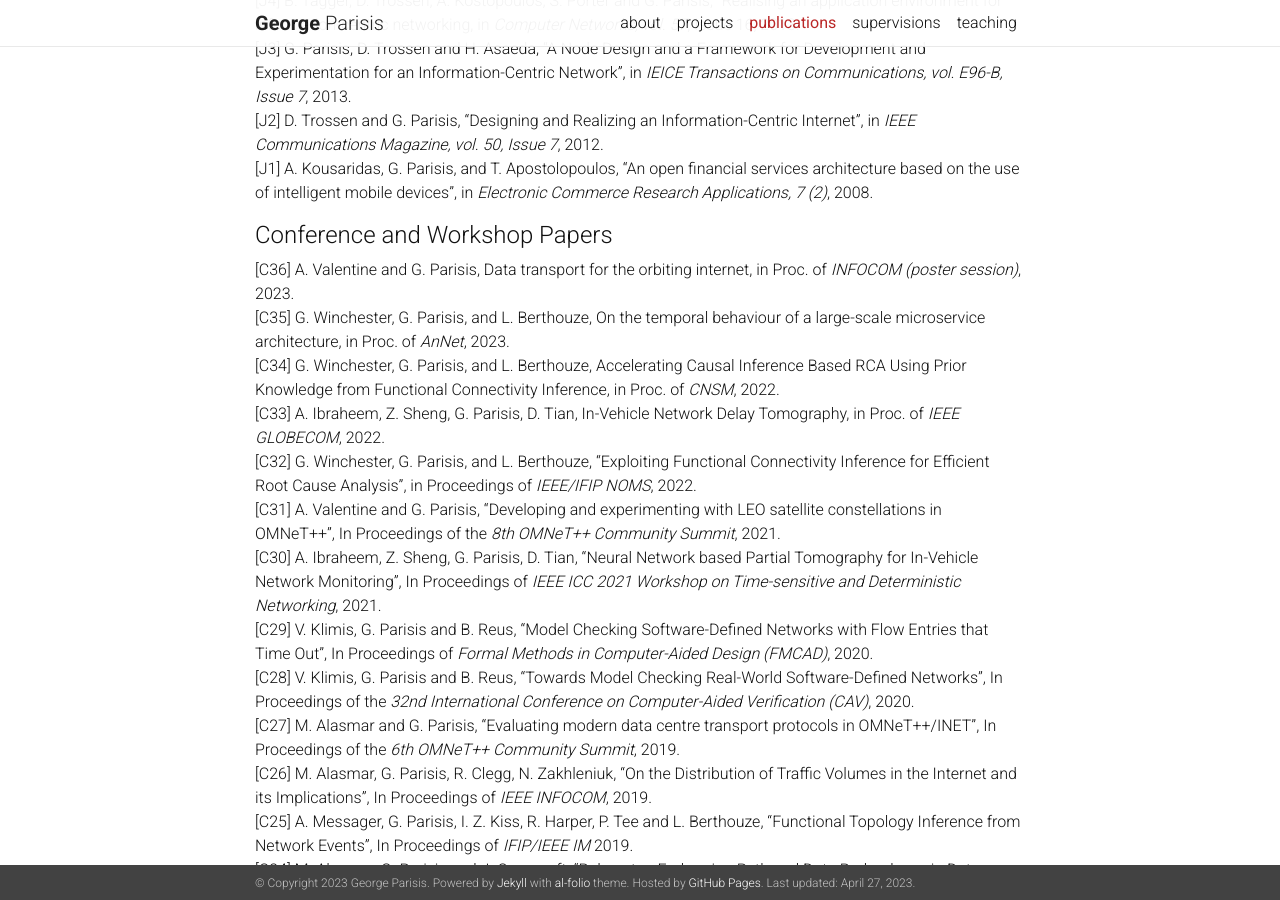
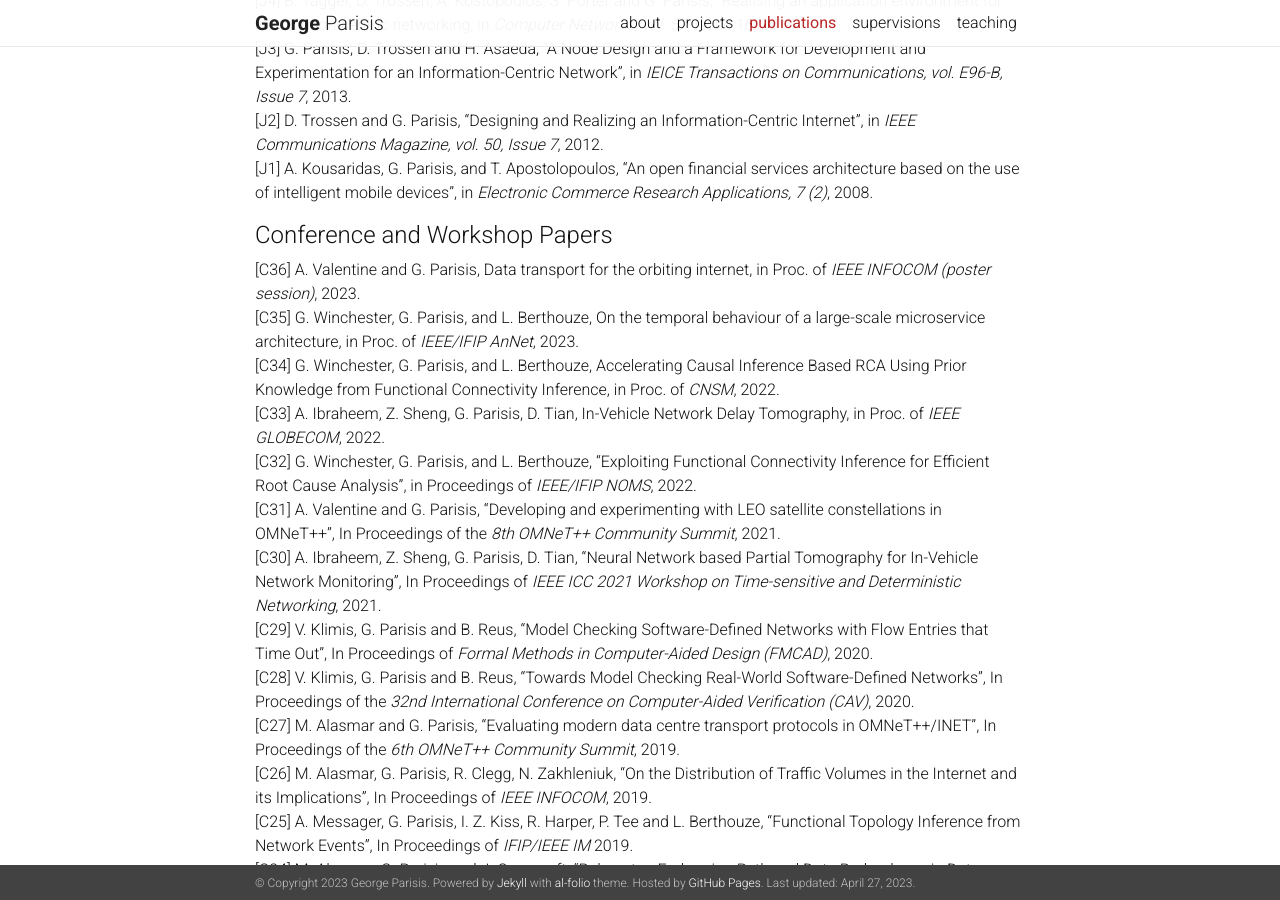
Before and after one commit to georgeparisis/georgeparisis.github.io, a Jekyll site: the page built from _pages/publications.md, in a window 1280 px wide and 900 px high, scrolled down 792 px. Built offline with Jekyll 4.4.1, drawn with Linux system fonts in a browser that asks for light colours; nearby versions of some CDN libraries; a style sheet for code colours, icons or effects is not loaded.

Commit message:
Update publications.md

```diff
--- a/_pages/publications.md
+++ b/_pages/publications.md
@@ -38,9 +38,9 @@ nav: true
 [J1] A. Kousaridas, G. Parisis, and T. Apostolopoulos, "An open financial services architecture based on the use of intelligent mobile devices", in *Electronic Commerce Research Applications, 7 (2)*, 2008.
 
 #### Conference and Workshop Papers
-[C36] A. Valentine and G. Parisis, Data transport for the orbiting internet, in Proc. of *INFOCOM (poster session)*, 2023.
+[C36] A. Valentine and G. Parisis, Data transport for the orbiting internet, in Proc. of *IEEE INFOCOM (poster session)*, 2023.
 <br>
-[C35] G. Winchester, G. Parisis, and L. Berthouze, On the temporal behaviour of a large-scale microservice architecture, in Proc. of *AnNet*, 2023.
+[C35] G. Winchester, G. Parisis, and L. Berthouze, On the temporal behaviour of a large-scale microservice architecture, in Proc. of *IEEE/IFIP AnNet*, 2023.
 <br>
 [C34] G. Winchester, G. Parisis, and L. Berthouze, Accelerating Causal Inference Based RCA Using Prior Knowledge from Functional Connectivity Inference, in Proc. of *CNSM*, 2022.
 <br>
```
